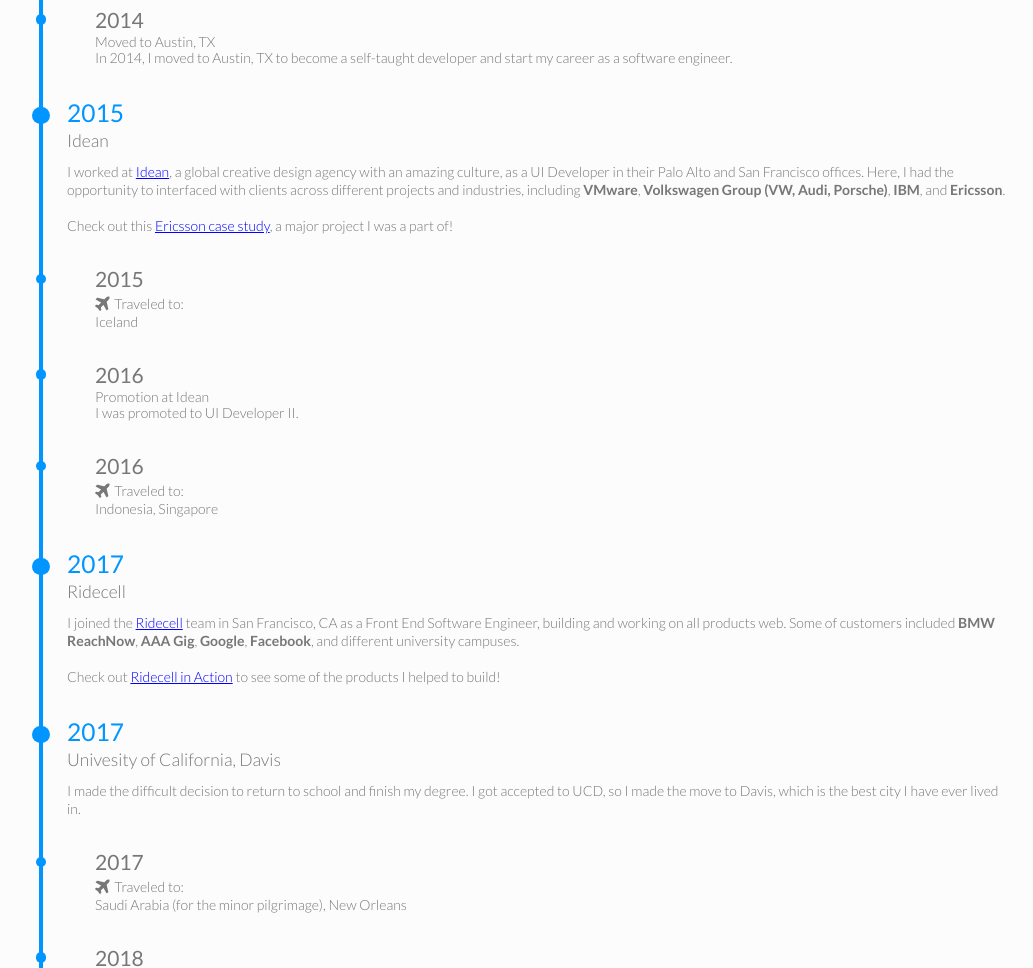
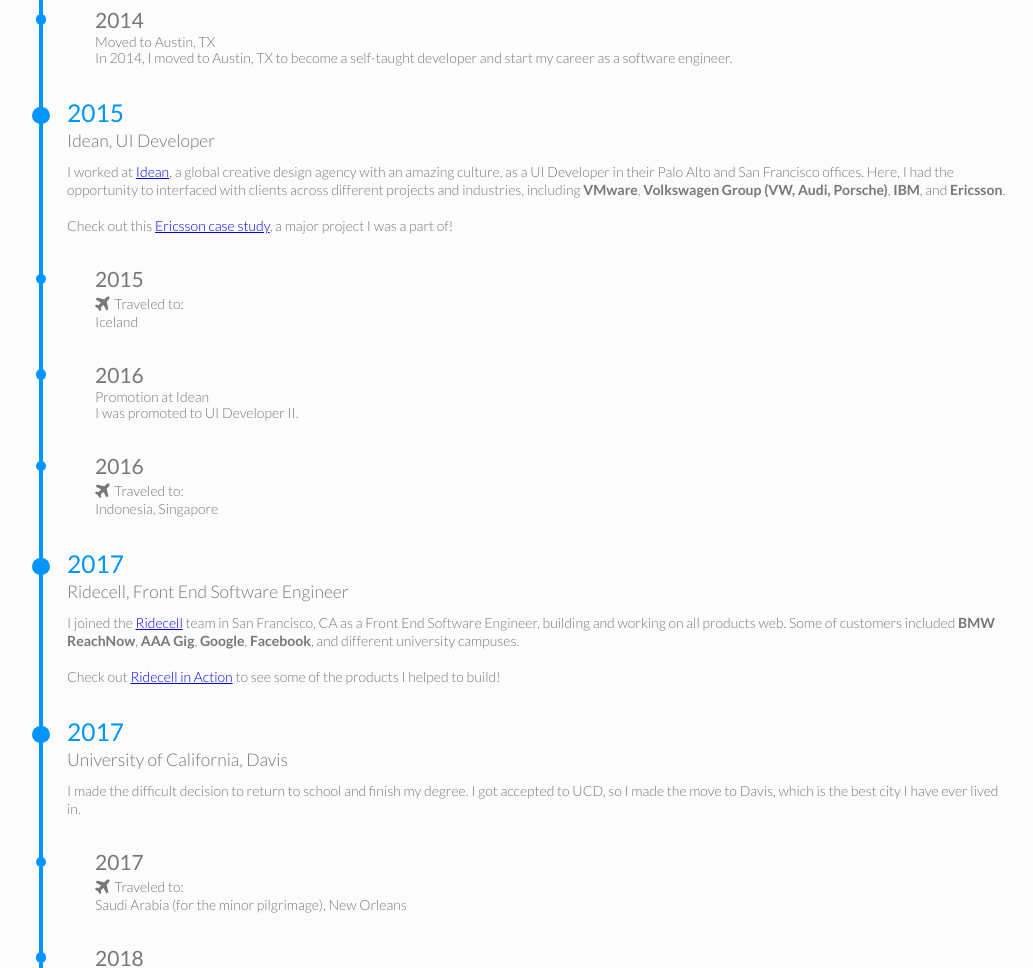
Before and after one commit to taahachaudhry/taaha-v2, a website: page src/index.html in a window 1280 px wide. Shown: the part 680-1648 px from the top of the page, without its empty margins (101-1134 px from the left). Drawn offline with nearby package versions, Linux system fonts and the light colour scheme; files that its build step writes are made by us from their sources.

Commit message:
Updated company titles

```diff
--- a/src/index.html
+++ b/src/index.html
@@ -59,7 +59,7 @@
 
       <section class="timeline-block">
         <h2 class="year">2015</h2>
-        <h3 class="subject">Idean</h3>
+        <h3 class="subject">Idean, UI Developer</h3>
         <p class="details">
           I worked at <a href="http://www.idean.com/" target="_blank">Idean</a>, a global creative design agency with an amazing culture, as a UI Developer
           in their Palo Alto and San Francisco offices.
@@ -95,7 +95,7 @@
 
       <section class="timeline-block">
         <h2 class="year">2017</h2>
-        <h3 class="subject">Ridecell</h3>
+        <h3 class="subject">Ridecell, Front End Software Engineer</h3>
         <p class="details">
           I joined the <a href="http://www.ridecell.com/" target="_blank">Ridecell</a> team in San Francisco, CA as a Front End Software Engineer, building and working on all products web.
           Some of customers included <b>BMW ReachNow</b>, <b>AAA Gig</b>, <b>Google</b>, <b>Facebook</b>, and different university campuses.<br><br>
@@ -105,7 +105,7 @@
 
       <section class="timeline-block">
         <h2 class="year">2017</h2>
-        <h3 class="subject">Univesity of California, Davis</h3>
+        <h3 class="subject">University of California, Davis</h3>
         <p class="details">
           I made the difficult decision to return to school and finish my degree. I got accepted to UCD, so I made
           the move to Davis, which is the best city I have ever lived in.
```
